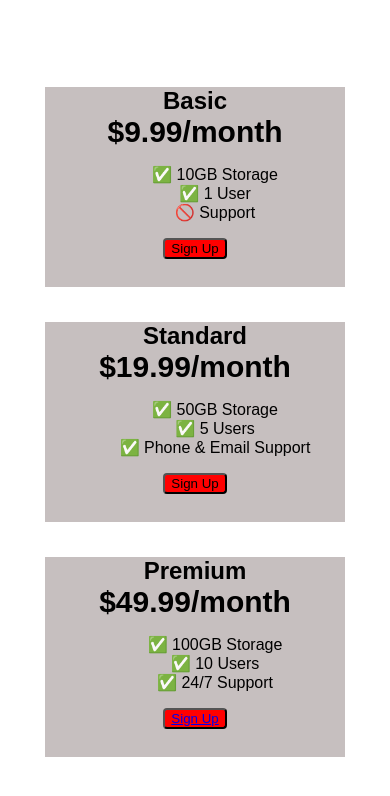
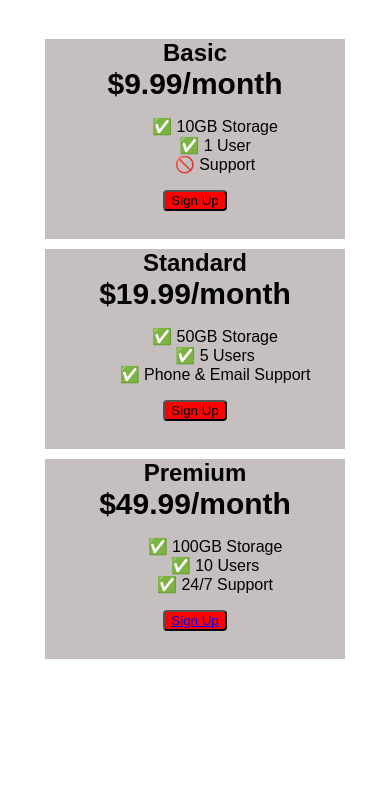
Before and after one commit to Santu506/pricing_table.github.io, a plain HTML site: page index3.html in a window 390 px wide. Drawn offline with Linux system fonts and the light colour scheme; a web font is replaced by a local one.

Commit message:
Update index3.html

```diff
--- a/index3.html
+++ b/index3.html
@@ -14,10 +14,9 @@
     }
     .pricing-container{
         display:flex;
-        gap:35px;
-        justify-content: center;
+       gap:30px;
+        justify-content:space-around;
         align-items: center;
-
         height: 100vh;
     }
     .pricing-plan{
@@ -45,9 +44,20 @@
     /* Hint: What can you do with a media query and flexbox? */
     @media (max-width: 1150px) {
       .pricing-container{
+        display: flex;
         flex-direction: column;
+        gap:10px;
+        justify-content:flex-start;
+        margin: 10%;
+
+
+
 
       }
+      .pricing-plan{
+
+      }
+
     }
   </style>
 </head>
```
